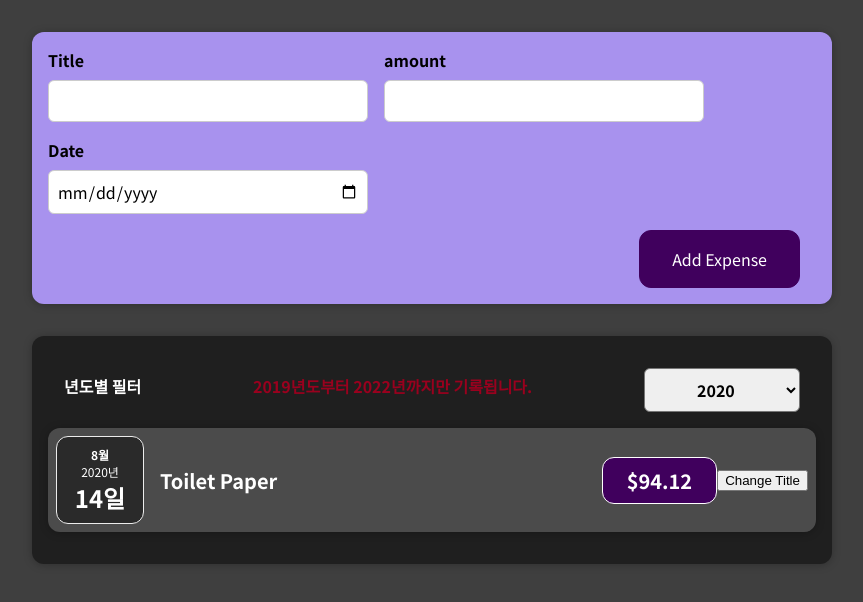
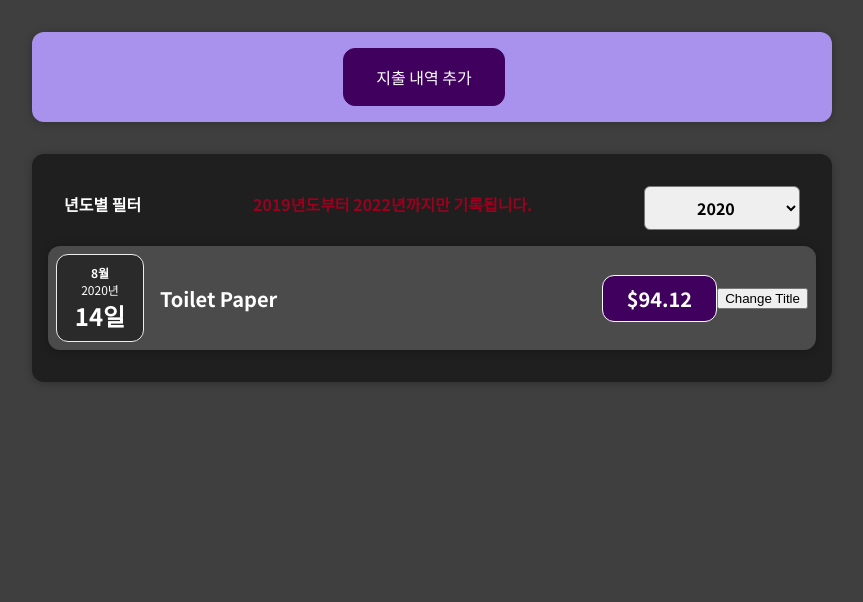
Before and after one commit to ataraxia7899/React___Udemy_study, a React (Create React App) app: page / in a window 1280 px wide. Shown: the top 602 px of the page, without its empty margins (208-1071 px from the left). Built offline with nearby package versions, Linux system fonts and the light colour scheme.

Commit message:
새 지출을 등록하는 양식을 열고 닫고 할 수 있도록 만들었다. (영상을 보지않고)

```diff
--- a/src/components/Expenses/ExpenseItem.js
+++ b/src/components/Expenses/ExpenseItem.js
@@ -14,6 +14,7 @@ const ExpenseItem = (props) => {
     };
 
     return (
+        <li>
         <Card className="expense-item">
             <ExpenseDate date={props.date} />
             <div className="expense-item__description">
@@ -22,6 +23,7 @@ const ExpenseItem = (props) => {
             </div>
             <button onClick={clickHandler}>Change Title</button>
         </Card>
+        </li>
     );
 }
 
--- a/src/components/NewExpense/ExpenseForm.js
+++ b/src/components/NewExpense/ExpenseForm.js
@@ -7,6 +7,7 @@ const ExpenseForm = (props) => {
     const [enteredTitle, setEnteredTitle] = useState("");
     const [enteredAmount, setEnteredAmount] = useState("");
     const [enteredDate, setEnteredDate] = useState("");
+    const [formVisible, setFormVisible] = useState(false);
 
     /* 한번에 state를 호출하는 방식이지만 업데이트도 한번에 설정해야한다. (... 이용)
     const [userInput, setUserInput] = useState({
@@ -30,6 +31,7 @@ const ExpenseForm = (props) => {
     const submitHandler = (event) => {
         event.preventDefault();
         // 요청이 자동으로 발송되는 기능 막기
+        setFormVisible(false);
 
     const expenseData = {
         title: enteredTitle,
@@ -43,11 +45,22 @@ const ExpenseForm = (props) => {
         setEnteredDate("");
     };
 
+    const FormVisible = () => {
+        setFormVisible(true);
+    }
+
+    const FormInVisible = () => {
+        setFormVisible(false);
+    }
+
+    // 버튼 type을 submit로 되있고 form요소 안에서 클릭되면
+    // form 요소 자체에서 이벤트를 발생시킨다.
+    // 그 이벤트를 수신하기 위한 코드
     return (
     <form onSubmit={submitHandler}>
-    { /* 버튼 type을 submit로 되있고 form요소 안에서 클릭되면
-    form 요소 자체에서 이벤트를 발생시킨다.
-    그 이벤트를 수신하기 위한 코드 */ }
+        {!formVisible && (<button onClick={FormVisible}> 지출 내역 추가 </button>)}
+        {formVisible && (
+            <div>
             <div className="new-expense__controls">
                 <div className="new-expense__control">
                     <label>Title</label>
@@ -66,8 +79,11 @@ const ExpenseForm = (props) => {
                 </div>
             </div>
             <div className="new-expense__actions">
+                <button onClick={FormInVisible}>Cancel</button>
                     <button type="submit">Add Expense</button>
             </div>
+            </div>
+            )}
     </form>
 )};
 
--- a/src/components/NewExpense/NewExpense.js
+++ b/src/components/NewExpense/NewExpense.js
@@ -1,5 +1,5 @@
 import React from "react";
-import ExpenseFrom from "./ExpenseForm.js";
+import ExpenseForm from "./ExpenseForm.js";
 import "./NewExpense.css";
 
 // 사용한 돈 내역 추가하는 input 컴포넌트
@@ -13,7 +13,7 @@ const NewExpense = (props) => {
     };
 
     return <div className="new-expense">
-        <ExpenseFrom SaveExpenseData={SaveExpenseDataHandler} />
+        <ExpenseForm SaveExpenseData={SaveExpenseDataHandler} />
     </div>
 };
 
```
Lines whose indentation alone changed are shown as unchanged.
